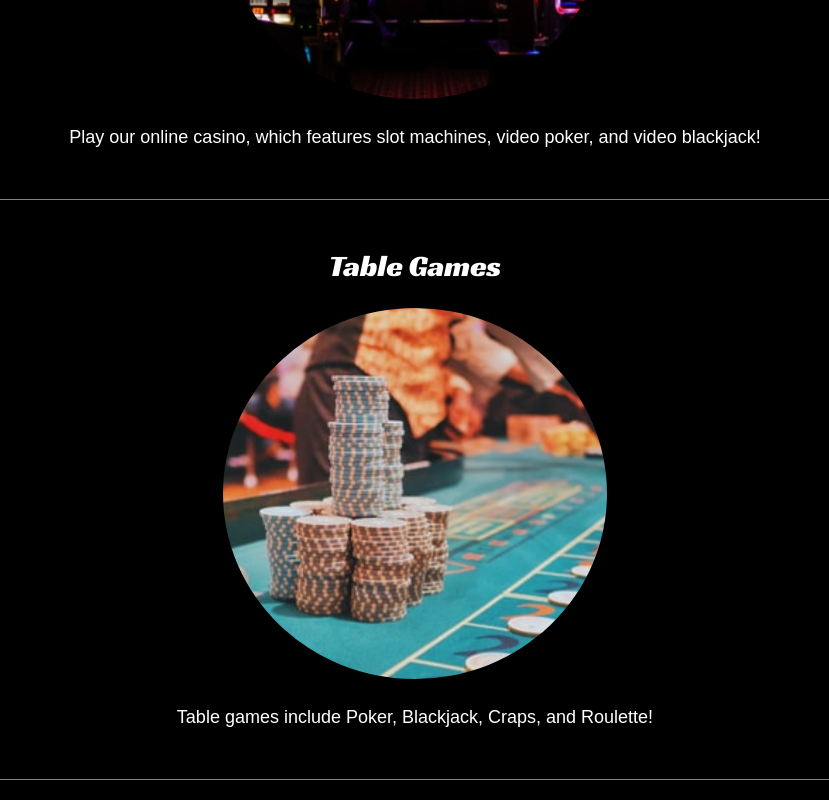
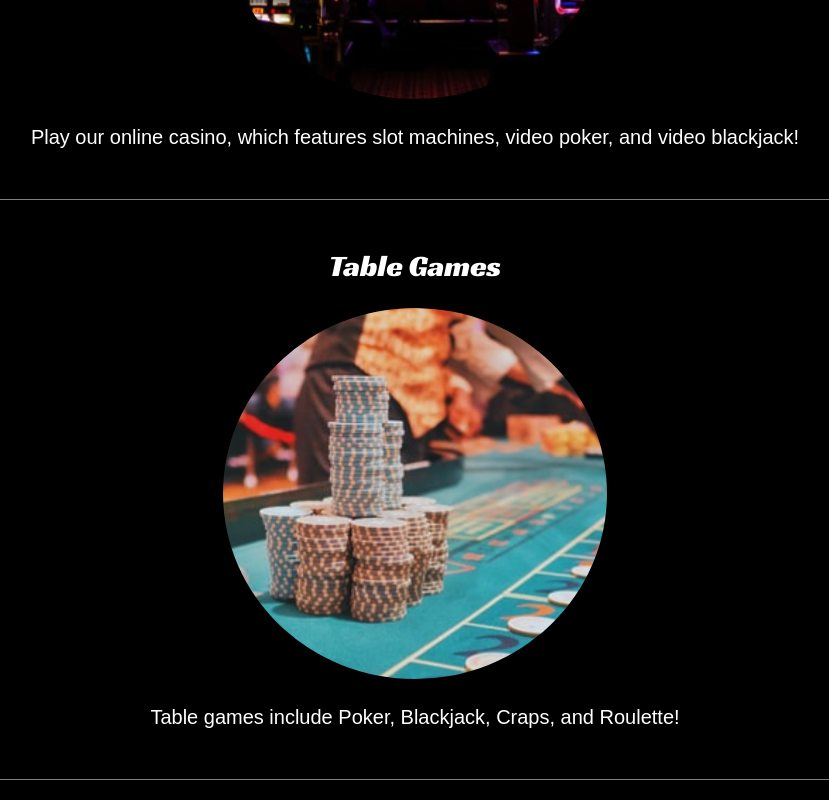
Before and after one commit to tom318267/luckybet, a React (Create React App) app: page / in a window 1280 px wide. Shown: the part 1180-1980 px from the top of the page, without its empty margins (225-1054 px from the left). Built offline with nearby package versions, Linux system fonts and the light colour scheme; a web font is replaced by a local one.

Commit message:
adjust info font-size

```diff
--- a/src/components/CasinoDetails.js
+++ b/src/components/CasinoDetails.js
@@ -8,7 +8,7 @@ const CasinoDetails = ({ img, info, title }) => {
     >
       <h2 className="text-3xl mb-6 font-race text-white">{title}</h2>
       <img className="w-1/2 sm:max-w-sm mb-6" src={img} alt="casino" />
-      <p className="text-center text-md sm:text-lg font-electro text-white">
+      <p className="text-center text-md sm:text-lg md:text-xl font-electro text-white">
         {info}
       </p>
     </div>
```
